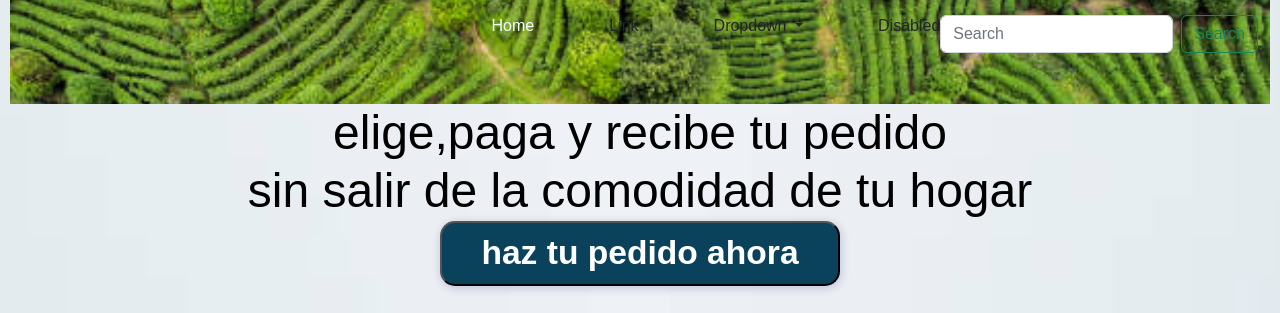
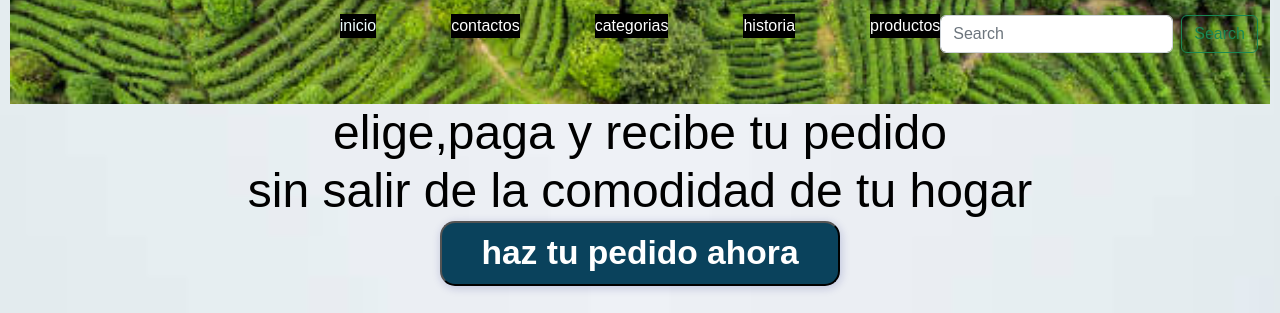
Before and after one commit to gabrielrd95/primerrepo, a plain HTML site: page index.html in a window 1280 px wide. Shown: the part 86-399 px from the top of the page. Drawn offline with nearby package versions, Linux system fonts and the light colour scheme.

Commit message:
se modifico nav de index para que se vea acorde al proyecto

```diff
--- a/index.html
+++ b/index.html
@@ -35,27 +35,19 @@
                 <div class="collapse navbar-collapse" id="navbarSupportedContent">
                     <ul class=" color_nav">
                         <li class="nav-item">
-                            <a class="nav_color" aria-current="page" href="#">Home</a>
+                            <a class="nav_color" aria-current="page" href="#">inicio</a>
                         </li>
                         <li class="nav-item">
-                            <a class="nav-link" href="#">Link</a>
-                        </li>
-                        <li class="nav-item dropdown">
-                            <a class="nav-link dropdown-toggle" href="#" role="button" data-bs-toggle="dropdown"
-                                aria-expanded="false">
-                                Dropdown
-                            </a>
-                            <ul class="dropdown-menu">
-                                <li><a class="dropdown-item" href="#">Action</a></li>
-                                <li><a class="dropdown-item" href="#">Another action</a></li>
-                                <li>
-                                    <hr class="dropdown-divider">
-                                </li>
-                                <li><a class="dropdown-item" href="#">Something else here</a></li>
-                            </ul>
+                            <a class="nav-link" href="#">contactos</a>
                         </li>
                         <li class="nav-item">
-                            <a class="nav-link disabled">Disabled</a>
+                            <a class="nav-link" href="#">categorias</a>
+                        </li>
+                        <li class="nav-item">
+                            <a class="nav-link" href="#">historia</a>
+                        </li>
+                        <li class="nav-item">
+                            <a class="nav-link" href="#">productos</a>
                         </li>
                     </ul>
                     <form class="d-flex" role="search">
--- a/styles.css
+++ b/styles.css
@@ -70,18 +70,6 @@ nav ul li {
   padding: 12px 0;
   float: left;
   position: relative;
-}
-
-.navegador {
-  background-color: 0, 0, 0, 0.5;
-
-}
-
-.navbar-toggler-icon {}
-
-.navbar-toggler {
-  background-color: white;
-  color: black;
 }
 
 /* letras parrafos y botones */
@@ -400,6 +388,27 @@ p {
   margin-right: 15px;
 }
 
+/* contenido de edicion para boostraps */
+.navegador {
+  background-color: 0, 0, 0, 0.5;
+
+}
+
+.navbar-toggler {
+  background-color: white;
+  color: black;
+}
+
+.nav_color {
+  background: black;
+}
+
+.nav-link {
+  background: black;
+  color: white;
+}
+
+
 /* responsive */
 @media(max-width: 780px) {
 
```
